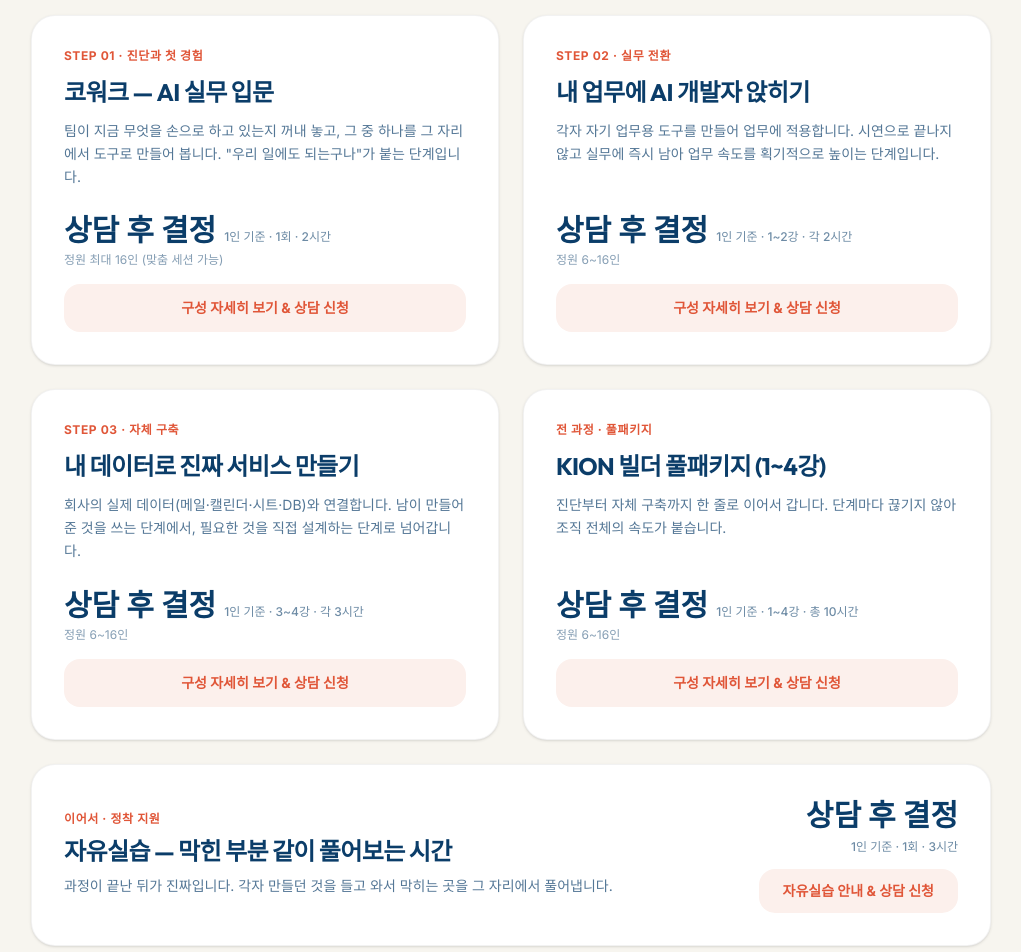
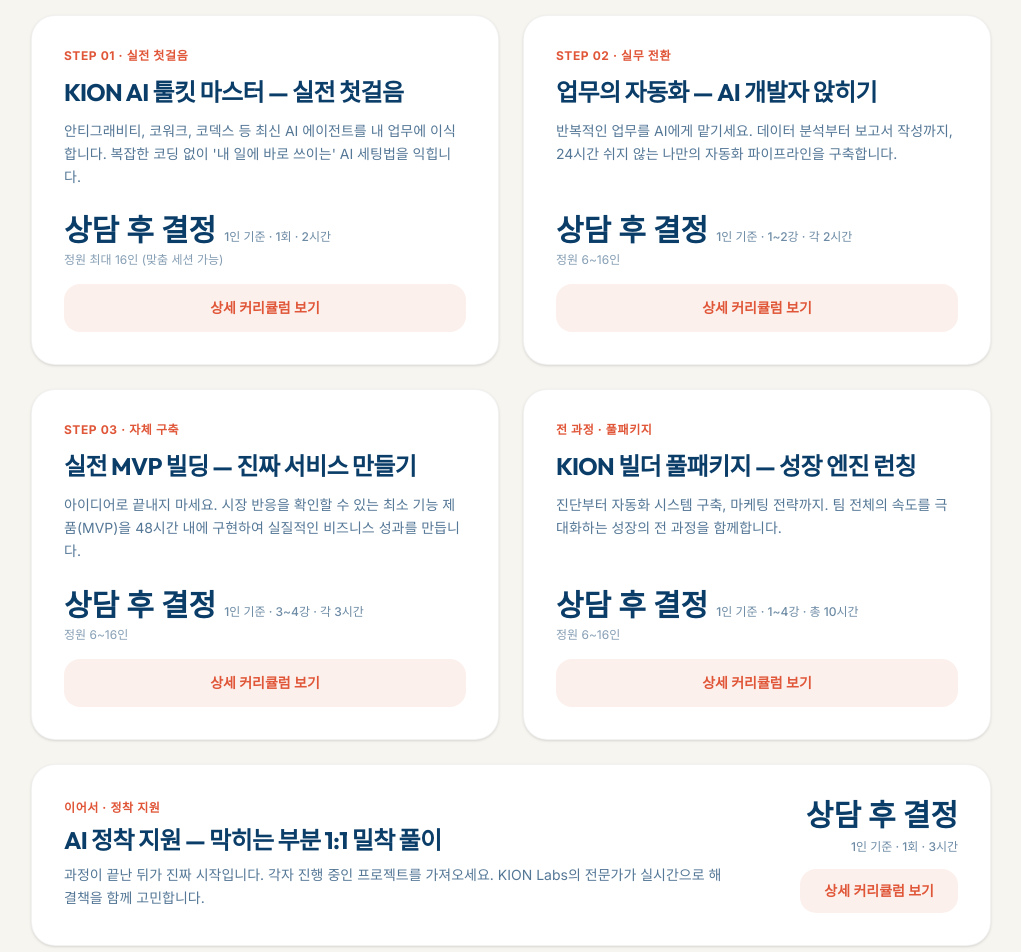
Before and after one commit to kionlabs/Home, a React (Vite) app: page /guide in a window 1280 px wide. Shown: the part 360-1312 px from the top of the page, without its empty margins (129-1150 px from the left). Built offline with nearby package versions, Linux system fonts and the light colour scheme; no server answers.

Commit message:
content: update Guide page text copy with KION Labs specific courses and unified buttons

```diff
--- a/src/pages/Guide.tsx
+++ b/src/pages/Guide.tsx
@@ -48,13 +48,13 @@
             >
               <div>
                 <span className="text-xs font-bold text-[#e05638] tracking-wider uppercase block mb-3">
-                  STEP 01 · 진단과 첫 경험
+                  STEP 01 · 실전 첫걸음
                 </span>
                 <h3 className="text-xl md:text-2xl font-bold text-brand-primary mb-3">
-                  코워크 — AI 실무 입문
+                  KION AI 툴킷 마스터 — 실전 첫걸음
                 </h3>
                 <p className="text-brand-primary/70 text-sm leading-relaxed mb-6">
-                  팀이 지금 무엇을 손으로 하고 있는지 꺼내 놓고, 그 중 하나를 그 자리에서 도구로 만들어 봅니다. "우리 일에도 되는구나"가 붙는 단계입니다.
+                  안티그래비티, 코워크, 코덱스 등 최신 AI 에이전트를 내 업무에 이식합니다. 복잡한 코딩 없이 '내 일에 바로 쓰이는' AI 세팅법을 익힙니다.
                 </p>
               </div>
 
@@ -75,7 +75,7 @@
 
                 <Link to="/#contact" onClick={scrollToContact}>
                   <button className="w-full bg-[#fcf0ec] text-[#e05638] font-bold py-3.5 px-6 rounded-2xl hover:bg-[#fae2db] transition-colors text-center text-sm cursor-pointer">
-                    구성 자세히 보기 & 상담 신청
+                    상세 커리큘럼 보기
                   </button>
                 </Link>
               </div>
@@ -94,10 +94,10 @@
                   STEP 02 · 실무 전환
                 </span>
                 <h3 className="text-xl md:text-2xl font-bold text-brand-primary mb-3">
-                  내 업무에 AI 개발자 앉히기
+                  업무의 자동화 — AI 개발자 앉히기
                 </h3>
                 <p className="text-brand-primary/70 text-sm leading-relaxed mb-6">
-                  각자 자기 업무용 도구를 만들어 업무에 적용합니다. 시연으로 끝나지 않고 실무에 즉시 남아 업무 속도를 획기적으로 높이는 단계입니다.
+                  반복적인 업무를 AI에게 맡기세요. 데이터 분석부터 보고서 작성까지, 24시간 쉬지 않는 나만의 자동화 파이프라인을 구축합니다.
                 </p>
               </div>
 
@@ -118,7 +118,7 @@
 
                 <Link to="/#contact" onClick={scrollToContact}>
                   <button className="w-full bg-[#fcf0ec] text-[#e05638] font-bold py-3.5 px-6 rounded-2xl hover:bg-[#fae2db] transition-colors text-center text-sm cursor-pointer">
-                    구성 자세히 보기 & 상담 신청
+                    상세 커리큘럼 보기
                   </button>
                 </Link>
               </div>
@@ -137,10 +137,10 @@
                   STEP 03 · 자체 구축
                 </span>
                 <h3 className="text-xl md:text-2xl font-bold text-brand-primary mb-3">
-                  내 데이터로 진짜 서비스 만들기
+                  실전 MVP 빌딩 — 진짜 서비스 만들기
                 </h3>
                 <p className="text-brand-primary/70 text-sm leading-relaxed mb-6">
-                  회사의 실제 데이터(메일·캘린더·시트·DB)와 연결합니다. 남이 만들어 준 것을 쓰는 단계에서, 필요한 것을 직접 설계하는 단계로 넘어갑니다.
+                  아이디어로 끝내지 마세요. 시장 반응을 확인할 수 있는 최소 기능 제품(MVP)을 48시간 내에 구현하여 실질적인 비즈니스 성과를 만듭니다.
                 </p>
               </div>
 
@@ -161,7 +161,7 @@
 
                 <Link to="/#contact" onClick={scrollToContact}>
                   <button className="w-full bg-[#fcf0ec] text-[#e05638] font-bold py-3.5 px-6 rounded-2xl hover:bg-[#fae2db] transition-colors text-center text-sm cursor-pointer">
-                    구성 자세히 보기 & 상담 신청
+                    상세 커리큘럼 보기
                   </button>
                 </Link>
               </div>
@@ -180,10 +180,10 @@
                   전 과정 · 풀패키지
                 </span>
                 <h3 className="text-xl md:text-2xl font-bold text-brand-primary mb-3">
-                  KION 빌더 풀패키지 (1~4강)
+                  KION 빌더 풀패키지 — 성장 엔진 런칭
                 </h3>
                 <p className="text-brand-primary/70 text-sm leading-relaxed mb-6">
-                  진단부터 자체 구축까지 한 줄로 이어서 갑니다. 단계마다 끊기지 않아 조직 전체의 속도가 붙습니다.
+                  진단부터 자동화 시스템 구축, 마케팅 전략까지. 팀 전체의 속도를 극대화하는 성장의 전 과정을 함께합니다.
                 </p>
               </div>
 
@@ -204,7 +204,7 @@
 
                 <Link to="/#contact" onClick={scrollToContact}>
                   <button className="w-full bg-[#fcf0ec] text-[#e05638] font-bold py-3.5 px-6 rounded-2xl hover:bg-[#fae2db] transition-colors text-center text-sm cursor-pointer">
-                    구성 자세히 보기 & 상담 신청
+                    상세 커리큘럼 보기
                   </button>
                 </Link>
               </div>
@@ -224,10 +224,10 @@
                 이어서 · 정착 지원
               </span>
               <h3 className="text-xl md:text-2xl font-bold text-brand-primary mb-2">
-                자유실습 — 막힌 부분 같이 풀어보는 시간
+                AI 정착 지원 — 막히는 부분 1:1 밀착 풀이
               </h3>
               <p className="text-brand-primary/70 text-sm leading-relaxed">
-                과정이 끝난 뒤가 진짜입니다. 각자 만들던 것을 들고 와서 막히는 곳을 그 자리에서 풀어냅니다.
+                과정이 끝난 뒤가 진짜 시작입니다. 각자 진행 중인 프로젝트를 가져오세요. KION Labs의 전문가가 실시간으로 해결책을 함께 고민합니다.
               </p>
             </div>
 
@@ -243,7 +243,7 @@
 
               <Link to="/#contact" onClick={scrollToContact} className="w-full md:w-auto">
                 <button className="w-full md:w-auto bg-[#fcf0ec] text-[#e05638] font-bold py-3 px-6 rounded-2xl hover:bg-[#fae2db] transition-colors text-sm cursor-pointer whitespace-nowrap">
-                  자유실습 안내 & 상담 신청
+                  상세 커리큘럼 보기
                 </button>
               </Link>
             </div>
```
